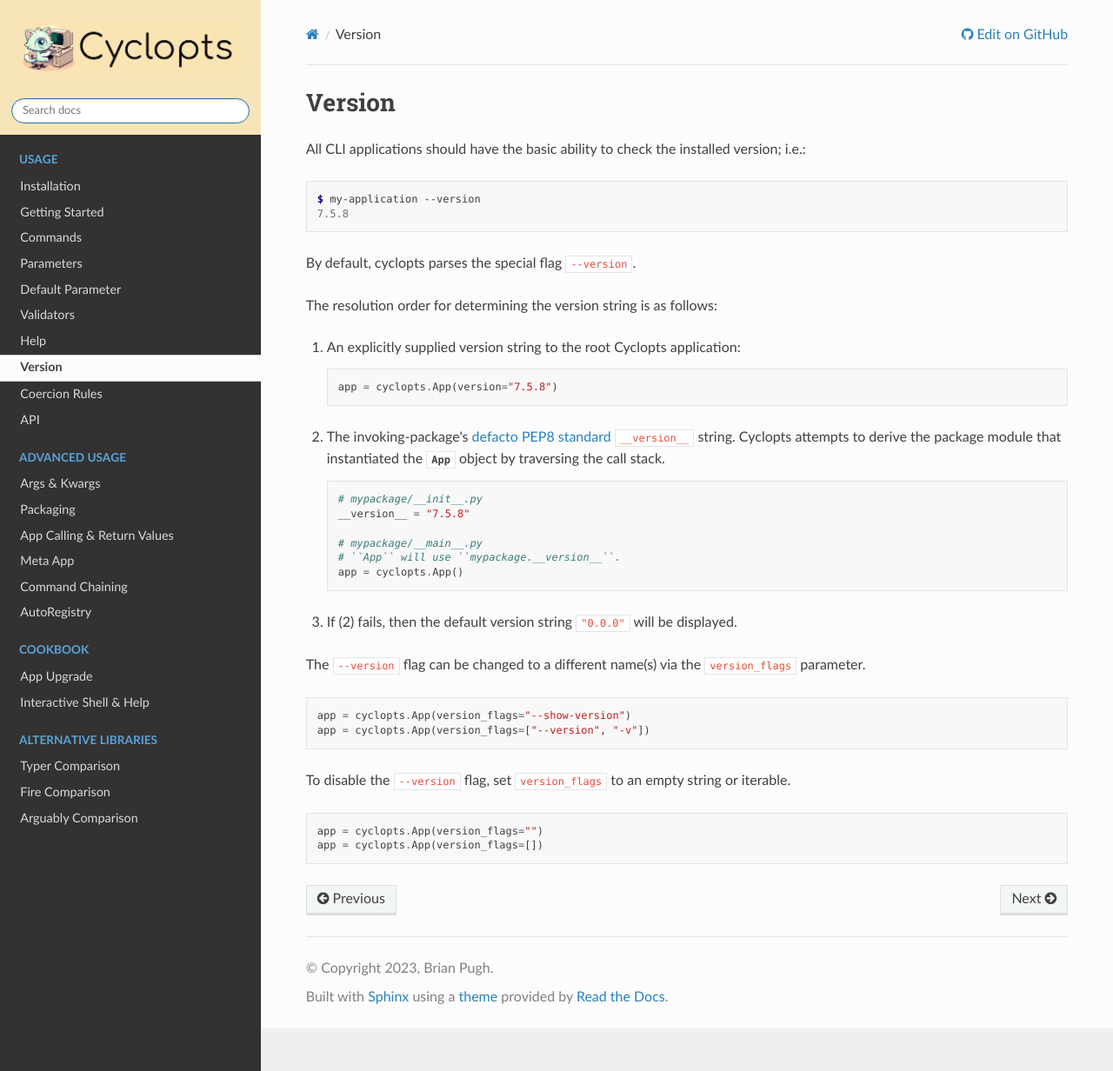
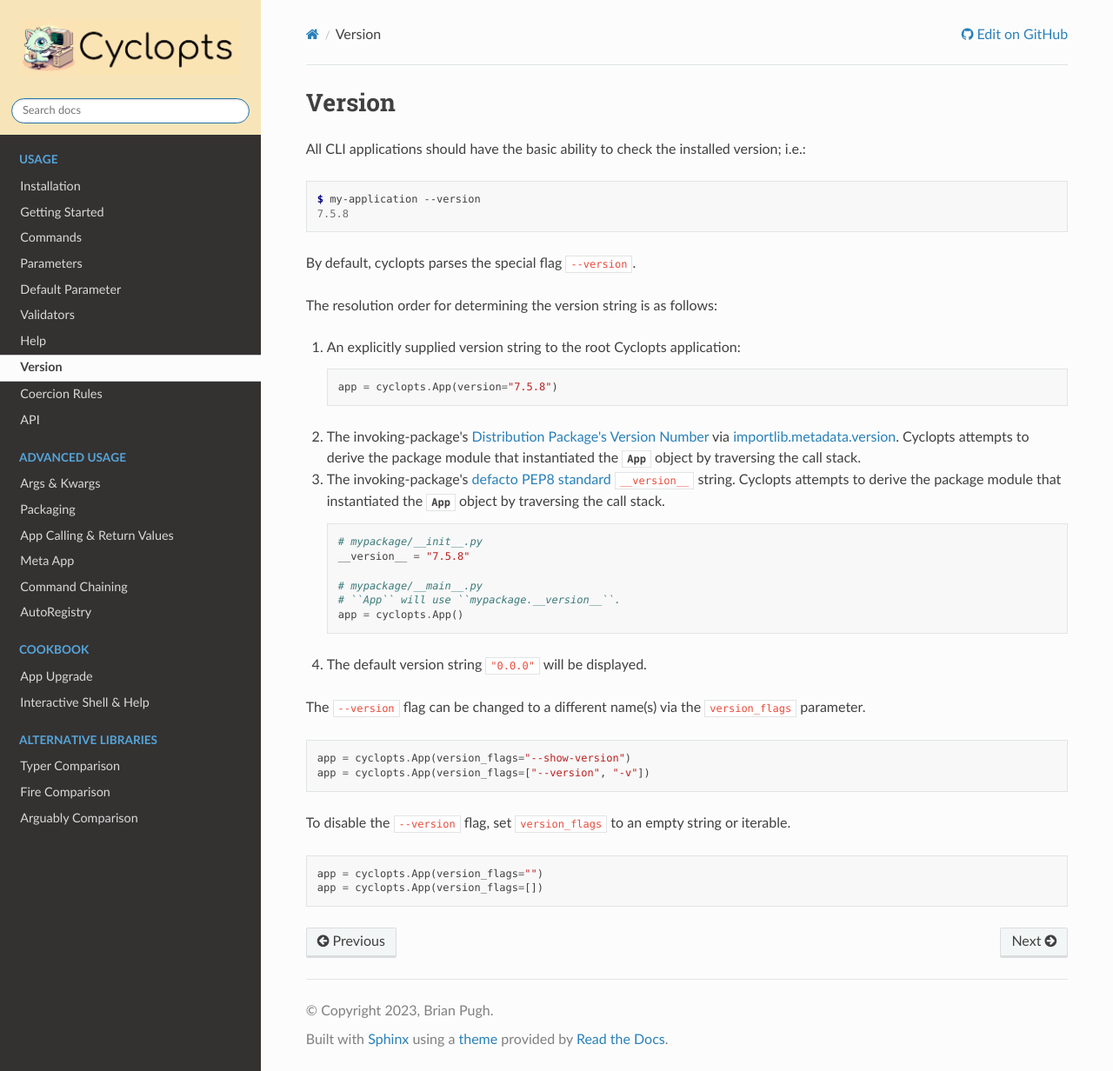
Before and after one commit to BrianPugh/cyclopts, a Sphinx documentation site: the page built from docs/source/version.rst, in a window 1280 px wide and 1232 px high. Shown: the whole window at 87% size. Built offline with Sphinx 7.4.7 and the Read the Docs theme 2.0.0, drawn with Linux system fonts in a browser that asks for light colours.

Commit message:
Update version docs with new resolution order.

```diff
--- a/docs/source/version.rst
+++ b/docs/source/version.rst
@@ -19,7 +19,10 @@
 
       app = cyclopts.App(version="7.5.8")
 
-2. The invoking-package's `defacto PEP8 standard`_ ``__version__`` string.
+2. The invoking-package's `Distribution Package's Version Number`_ via `importlib.metadata.version`_.
+   Cyclopts attempts to derive the package module that instantiated the :class:`App <cyclopts.App>` object by traversing the call stack.
+
+3. The invoking-package's `defacto PEP8 standard`_ ``__version__`` string.
    Cyclopts attempts to derive the package module that instantiated the :class:`App <cyclopts.App>` object by traversing the call stack.
 
    .. code-block:: python
@@ -31,7 +34,7 @@
       # ``App`` will use ``mypackage.__version__``.
       app = cyclopts.App()
 
-3. If (2) fails, then the default version string ``"0.0.0"`` will be displayed.
+4. The default version string ``"0.0.0"`` will be displayed.
 
 The ``--version`` flag can be changed to a different name(s) via the ``version_flags`` parameter.
 
@@ -48,4 +51,6 @@
    app = cyclopts.App(version_flags=[])
 
 
+.. _Distribution Package's Version Number: https://packaging.python.org/en/latest/glossary/#term-Distribution-Package
+.. _importlib.metadata.version: https://docs.python.org/3.12/library/importlib.metadata.html#distribution-versions
 .. _defacto PEP8 standard: https://peps.python.org/pep-0008/#module-level-dunder-names
```
